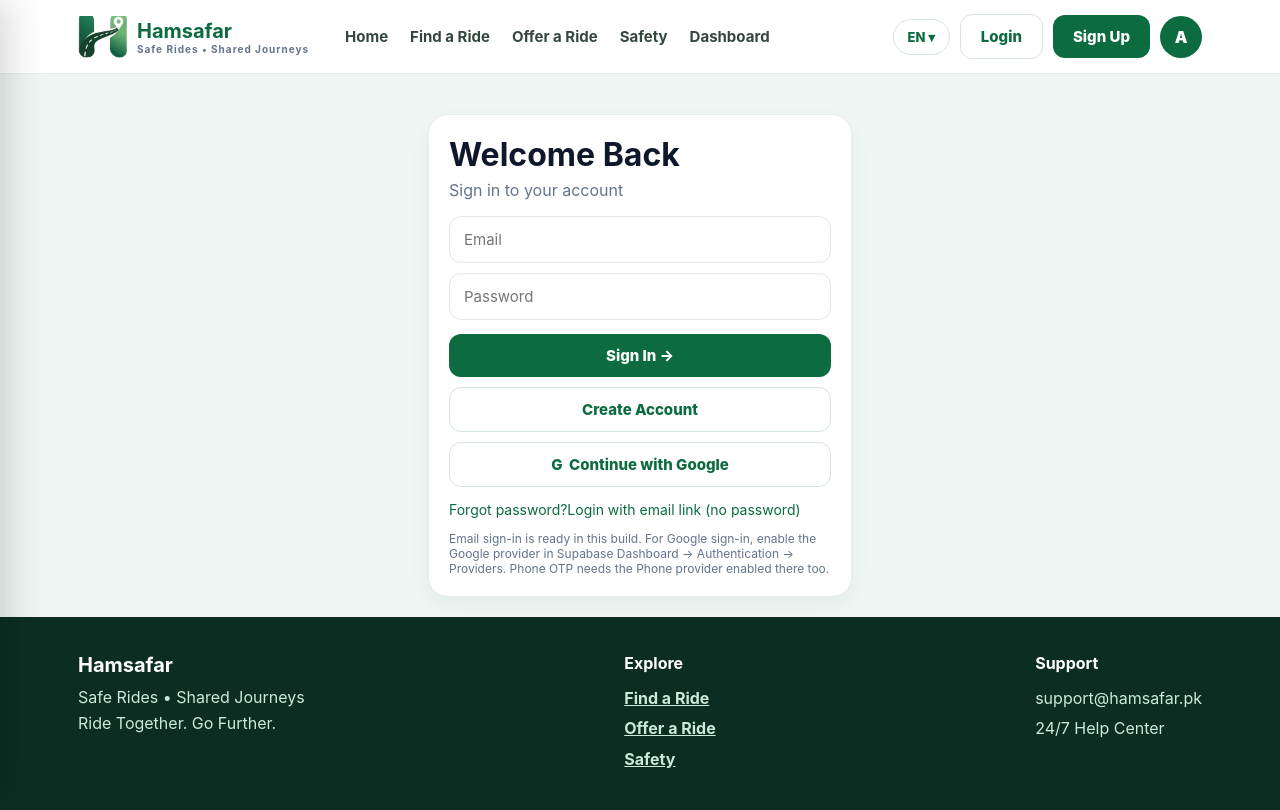
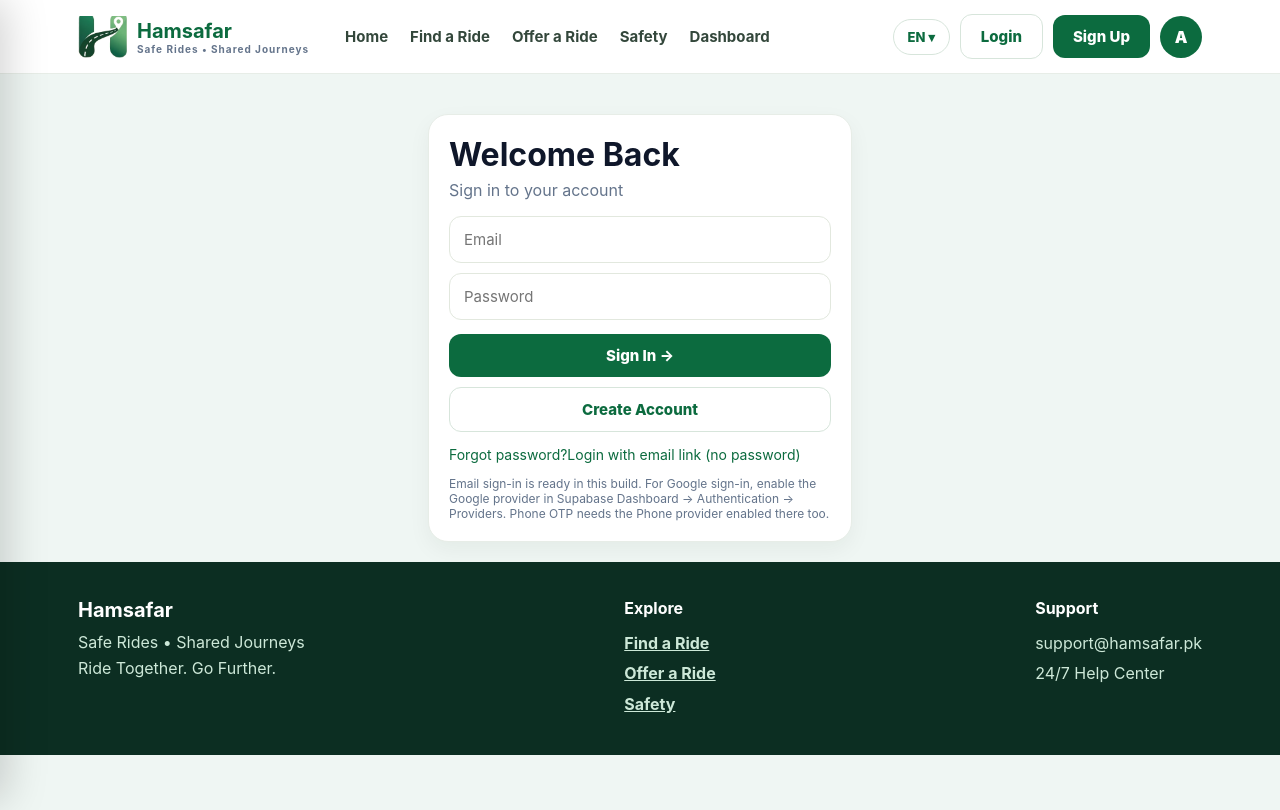
Before and after one commit to AdnanCodex/hamsafar, a Next.js app: page /login in a window 1280 px wide. Built offline with nearby package versions, Linux system fonts and the light colour scheme; no server answers.

Commit message:
Remove Google login button, keep Register/Login/Reset

```diff
--- a/app/login/page.tsx
+++ b/app/login/page.tsx
@@ -121,14 +121,6 @@ export default function LoginPage() {
     router.push('/dashboard');
   }
 
-  async function google() {
-    if (!supabaseConfigured || !supabase) {
-      setMsg(t('login_demo_google'));
-      return;
-    }
-    await supabase.auth.signInWithOAuth({ provider: 'google' });
-  }
-
   return (
     <div className="container" style={{ paddingTop: 40, maxWidth: 480 }}>
       <div className="card">
@@ -140,7 +132,6 @@ export default function LoginPage() {
             <input className="input" style={{ marginTop: 10 }} type="password" placeholder={t('login_pass_ph')} value={password} onChange={(e) => setPassword(e.target.value)} />
             <button className="btn" style={{ width: '100%', marginTop: 14 }} onClick={signIn}>{t('login_signin')}</button>
             <button className="btn outline" style={{ width: '100%', marginTop: 10 }} onClick={signUp}>{t('login_create')}</button>
-            <button className="btn outline" style={{ width: '100%', marginTop: 10 }} onClick={google}>G&nbsp; {t('login_google')}</button>
             <button style={{ background: 'none', border: 'none', color: '#0C6B3F', cursor: 'pointer', marginTop: 14, fontSize: 14 }} onClick={() => { setMsg(''); setMode('forgot'); }}>{t('login_forgot')}</button>
             <button style={{ background: 'none', border: 'none', color: '#0C6B3F', cursor: 'pointer', marginTop: 8, fontSize: 14 }} onClick={() => { setMsg(''); setMode('magic'); }}>{t('login_magic')}</button>
           </>
```
